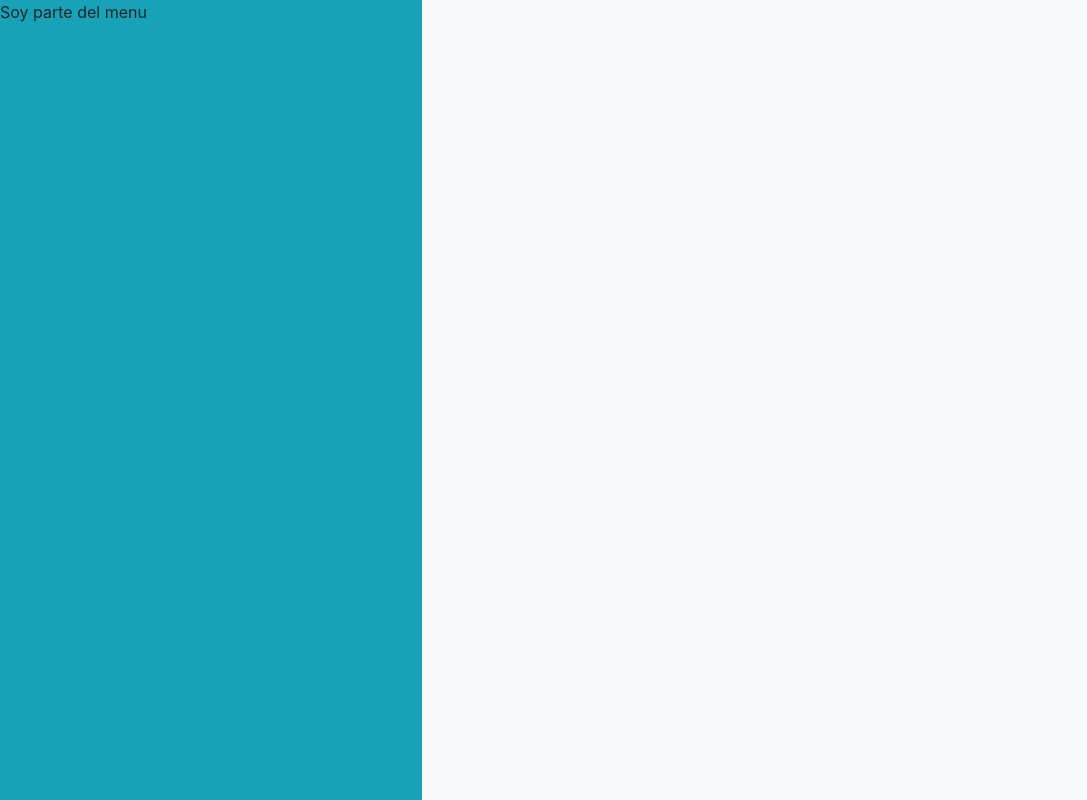
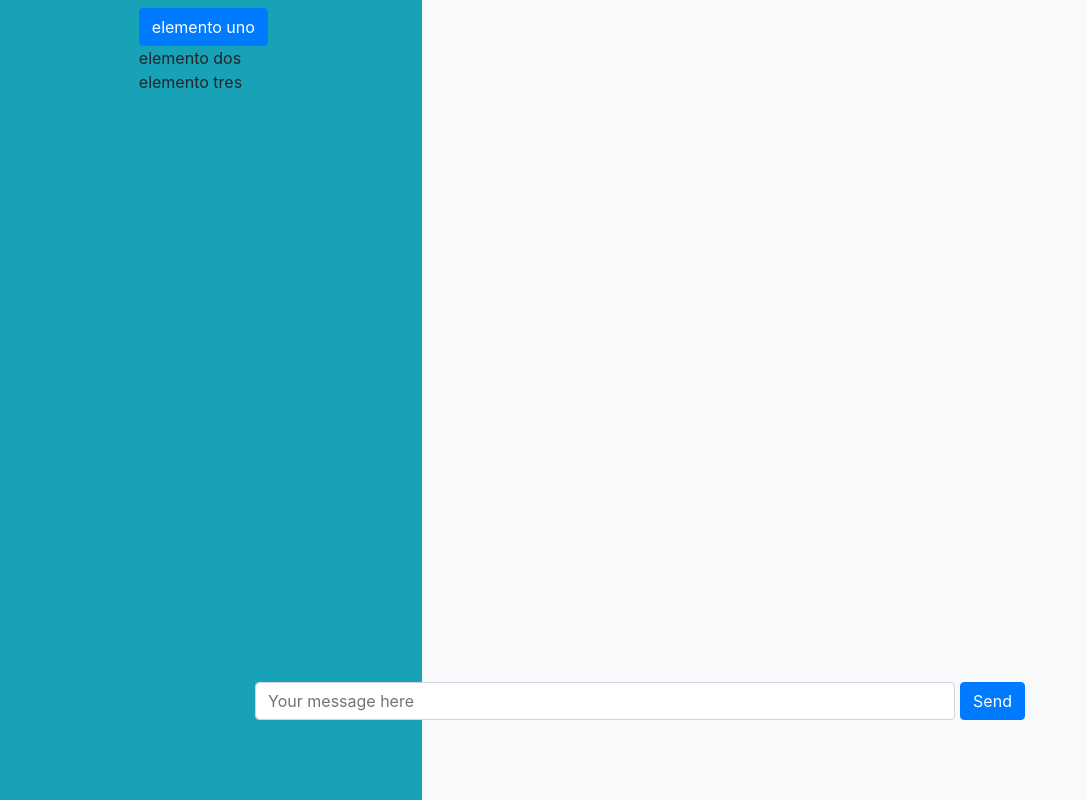
Before and after one commit to eduardocastrogt/cs50-project2, a Flask app: page /chat in a window 1280 px wide. Shown: the part 56-856 px from the top of the page, without its empty margins (0-1087 px from the left). Run offline with Flask 2, Linux system fonts and the light colour scheme; some libraries are stand-ins or nearby versions.

Commit message:
input message

```diff
--- a/templates/index.html
+++ b/templates/index.html
@@ -1,5 +1,35 @@
-{% extends "layout.html" %}
+{% extends "layout.html" %} {% block menu %}
+<div class="container mt-2">
+    <div class="row align-items-center justify-content-center">
+        <div class="flex-column align-items-center">
+            <div class="btn btn-block btn-primary">elemento uno</div>
+            <div>elemento dos</div>
+            <div>elemento tres</div>
+        </div>
+    </div>
+</div>
+{% endblock menu %}
+{% block chat %}
+<!-- <div class="container">
+    <div class="fixed-bottom align-items-center py-2">
+        <form class="rounded bg-danger form-inline" style="width: 50%; height: 35px; margin: auto;">
+            <div>
+                <input type="text" placeholder="Your message"> <button class="btn btn-success btn-sm">Send</button>
+            </div>
+        </form>
+    </div>
+</div>  -->
 
-{% block menu %}
-    Soy parte del menu
-{% endblock menu %}
+<!-- Send Message -->
+<div class="fixed-bottom">
+    <div class="align-items-center">
+        <form class="form-inline">
+            <div class="form-group mx-sm-auto mb-2">
+                <input type="text" class="form-control" placeholder="Your message here" style="width: 700px;">
+                <button class="btn btn-primary" style="margin-left: 5px;" onclick="alert('Hola mundo')">Send</button>
+            </div>
+
+        </form>
+    </div>
+</div>
+{% endblock chat %}
--- a/templates/layout.html
+++ b/templates/layout.html
@@ -14,7 +14,6 @@
     {% block load %}
     {% endblock load %}
   </head>
-
   <body style="width: 100%;">
     <header>
       <div class="navbar navbar-dark bg-dark shadow-sm">
@@ -28,6 +27,8 @@
             />
             <strong>PySky</strong>
           </a>
+          <span class="navbar-text" id="username">
+          </span>
         </div>
       </div>
     </header>
@@ -45,6 +46,13 @@
       </div>
     </main>
   </body>
+  <script>
+    //If localstorege is true, set the user name in the navbar
+    const name = localStorage.getItem('nickname');
+    if(name){
+      document.querySelector('#username').innerHTML = name;
+    }
+  </script>
   <!-- Bootstrap js -->
   <script
     src="https://code.jquery.com/jquery-3.5.1.slim.min.js"
```
Also changed, not shown: templates/welcome.html (+8 -2 lines).
